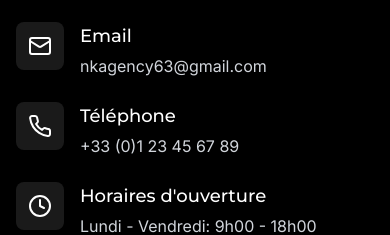
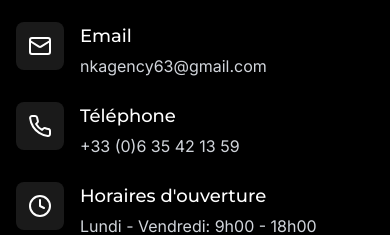
Before and after one commit to Nkagency63/nk-agency, a React (Vite) app: page /contact in a window 390 px wide. Shown: the part 1300-1535 px from the top of the page. Built offline with nearby package versions, Linux system fonts and the light colour scheme.

Commit message:
Fix: Update phone number
Update the phone number in the contact information.

```diff
--- a/src/components/Layout.tsx
+++ b/src/components/Layout.tsx
@@ -1,4 +1,3 @@
-
 import { useState, useEffect } from "react";
 import { Outlet, Link, useLocation } from "react-router-dom";
 import { Menu, X } from "lucide-react";
@@ -28,7 +27,6 @@ const Layout = () => {
   }, [location.pathname]);
 
   return <div className="flex flex-col min-h-screen bg-background">
-      {/* Header */}
       <header className={`fixed w-full z-50 transition-all duration-300 ${isScrolled ? 'bg-black bg-opacity-80 backdrop-blur-sm py-3' : 'bg-transparent py-5'}`}>
         <div className="container mx-auto flex justify-between items-center px-4">
           <Link to="/" className="flex items-center">
@@ -40,7 +38,6 @@ const Layout = () => {
             </div>
           </Link>
 
-          {/* Desktop Menu */}
           <nav className="hidden md:flex space-x-8">
             {[{
             name: 'Accueil',
@@ -62,13 +59,11 @@ const Layout = () => {
               </Link>)}
           </nav>
 
-          {/* Mobile Menu Button */}
           <button className="md:hidden text-white" onClick={() => setMobileMenuOpen(!mobileMenuOpen)}>
             {mobileMenuOpen ? <X size={24} /> : <Menu size={24} />}
           </button>
         </div>
 
-        {/* Mobile Menu */}
         {mobileMenuOpen && <div className="md:hidden absolute top-full left-0 right-0 bg-black bg-opacity-95 backdrop-blur-sm">
             <nav className="flex flex-col px-4 py-6 space-y-6">
               {[{
@@ -93,12 +88,10 @@ const Layout = () => {
           </div>}
       </header>
 
-      {/* Main Content */}
       <main className="flex-grow">
         <Outlet />
       </main>
 
-      {/* Footer */}
       <footer className="bg-black py-12 border-t border-gray-800">
         <div className="container mx-auto px-4">
           <div className="grid grid-cols-1 md:grid-cols-3 gap-10">
@@ -151,7 +144,7 @@ const Layout = () => {
               <ul className="space-y-2 text-gray-400">
                 <li>2bis avenue Édouard Herriot, 63800 COURNON-D'AUVERGNE</li>
                 <li>info@nkagency.com</li>
-                <li>+33 (0)1 23 45 67 89</li>
+                <li>+33 (0)6 35 42 13 59</li>
               </ul>
             </div>
           </div>
--- a/src/pages/Contact.tsx
+++ b/src/pages/Contact.tsx
@@ -154,7 +154,7 @@ const Contact = () => {
                   </div>
                   <div>
                     <h3 className="text-lg font-medium mb-1">Téléphone</h3>
-                    <p className="text-gray-300">+33 (0)1 23 45 67 89</p>
+                    <p className="text-gray-300">+33 (0)6 35 42 13 59</p>
                   </div>
                 </div>
 
```
